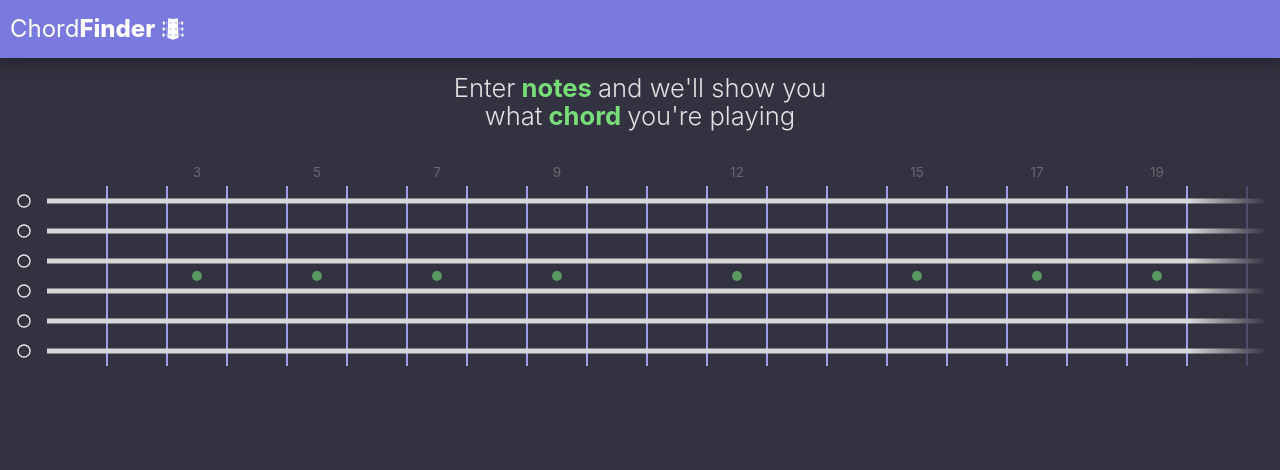
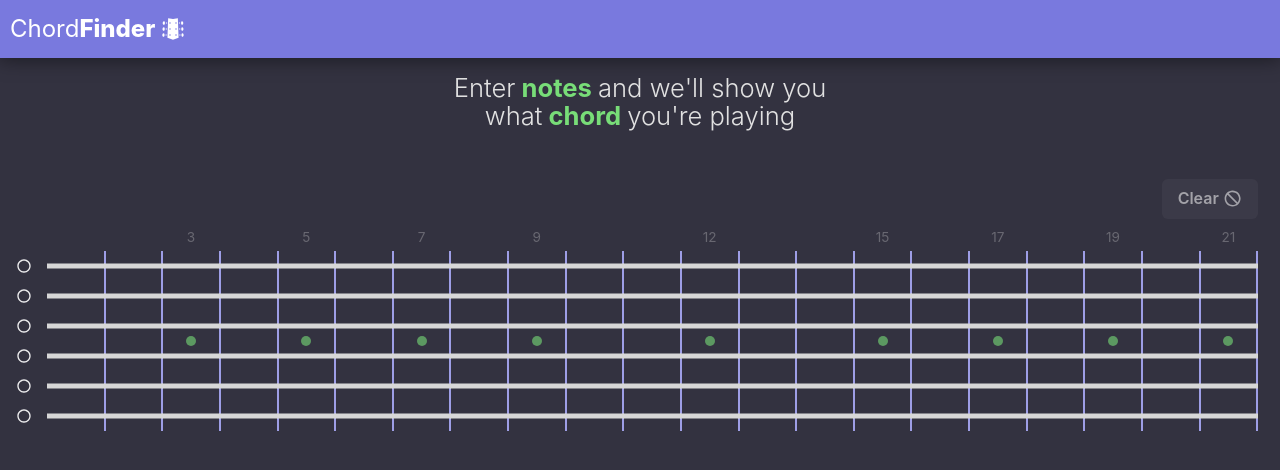
Before and after one commit to tylertierney/chordfinder, a Next.js app: page / in a window 1280 px wide. Shown: the top 470 px of the page. Built offline with nearby package versions, Linux system fonts and the light colour scheme.

Commit message:
Added clear all button and state function

```diff
--- a/components/Fretboard/Fretboard.module.css
+++ b/components/Fretboard/Fretboard.module.css
@@ -1,11 +1,12 @@
 .controllerContainer {
   width: 100%;
   max-width: 100%;
-  padding: 40px 40px 16px 0px;
+  padding: 40px 22px 16px 0px;
   overflow-x: scroll;
   position: relative;
   display: flex;
-  height: 280px;
+  height: 340px;
+  flex-direction: column;
 }
 
 .controllerContainer::-webkit-scrollbar {
@@ -24,14 +25,12 @@
 
 .controllerRightFade {
   position: fixed;
-  height: 100%;
   width: 90px;
   background: linear-gradient(
     90deg,
     rgba(116, 116, 116, 0) 0%,
     rgba(51, 50, 64, 1) 85%
   );
-  top: 0;
   right: 0;
 }
 
@@ -40,3 +39,29 @@
   width: 60px;
   min-width: 60px;
 }
+
+.controllerToolbar {
+  width: 100%;
+  height: 25px;
+  display: flex;
+  justify-content: flex-end;
+  align-items: center;
+  margin-bottom: 40px;
+  position: sticky;
+  top: 0;
+  left: 0;
+  background-color: var(--backgroundColor);
+}
+
+.clearAllBtn {
+  transition: 0.2s ease-in-out;
+  opacity: 0.55;
+}
+.clearAllBtn:active {
+  transform: translate(1px, 2px);
+  opacity: 0.9;
+}
+
+.clearAllBtn:hover {
+  opacity: 0.9;
+}
--- a/components/Fretboard/Fretboard.tsx
+++ b/components/Fretboard/Fretboard.tsx
@@ -1,5 +1,9 @@
 import String, { StringType } from "../String/String";
 import styles from "./Fretboard.module.css";
+import { Button } from "@chakra-ui/react";
+import React, { useRef } from "react";
+import { NotAllowedIcon } from "@chakra-ui/icons";
+import { clearFretboard } from "../../helperFunctions";
 
 interface FretboardProps {
   fretboardState: StringType[];
@@ -10,6 +14,8 @@ const Fretboard: React.FC<FretboardProps> = ({
   fretboardState,
   setFretboardState,
 }) => {
+  const fretboardContainerRef = useRef(null);
+
   const strings = fretboardState.map((string, index) => {
     return (
       <String
@@ -22,10 +28,47 @@ const Fretboard: React.FC<FretboardProps> = ({
     );
   });
 
+  const getFretboardPosition = (fretboardRef: any, topOrHeight: string) => {
+    if (!fretboardRef?.current) {
+      return null;
+    }
+
+    if (topOrHeight === "top") {
+      return fretboardRef.current.getBoundingClientRect().top;
+    }
+
+    if (topOrHeight === "height") {
+      return fretboardRef.current.getBoundingClientRect().height;
+    }
+  };
+
+  const clearFretboardNotes = (fretboardState: StringType[]) => {
+    setFretboardState(clearFretboard(fretboardState));
+  };
+
   return (
     <div className={styles.controllerContainer}>
-      <div className={styles.fretboardContainer}>{strings}</div>
-      <div className={styles.controllerRightFade}></div>
+      <div className={styles.controllerToolbar}>
+        <Button
+          color="white"
+          _focus={{ outline: "none" }}
+          className={styles.clearAllBtn}
+          onClick={() => clearFretboardNotes(fretboardState)}
+        >
+          Clear&nbsp;
+          <NotAllowedIcon fontSize="1.2rem" />
+        </Button>
+      </div>
+      <div ref={fretboardContainerRef} className={styles.fretboardContainer}>
+        {strings}
+      </div>
+      <div
+        style={{
+          top: getFretboardPosition(fretboardContainerRef, "top"),
+          height: getFretboardPosition(fretboardContainerRef, "height"),
+        }}
+        className={styles.controllerRightFade}
+      ></div>
       <div className={styles.fretboardRightSpacer}></div>
     </div>
   );
--- a/components/Greeting/Greeting.tsx
+++ b/components/Greeting/Greeting.tsx
@@ -10,7 +10,7 @@ const Greeting = () => {
     >
       <Text
         lineHeight="1.1"
-        fontSize="1.6rem"
+        fontSize={["1.35rem", "1.4rem", "1.6rem"]}
         fontWeight="light"
         textAlign="center"
         maxW="75%"
--- a/components/Note/Note.tsx
+++ b/components/Note/Note.tsx
@@ -65,8 +65,8 @@ const Note: React.FC<NoteProps> = ({
       className={styles.note}
       borderColor="brand.primary.800"
       onClick={() => updateSelectedNotes(active)}
-      onMouseEnter={() => setIsHovering(true)}
       onMouseLeave={() => setIsHovering(false)}
+      onMouseOver={() => setIsHovering(true)}
     >
       <span
         className={styles.fretNumber}
--- a/helperFunctions.ts
+++ b/helperFunctions.ts
@@ -83,6 +83,7 @@ export const chordDictionary: any = {
       ["C", "G", "C", "G", "E", "C"],
       ["C", "G", "E", "C", "G", "C"],
       ["mute", "mute", "C", "G", "C", "mute"],
+      ["mute", "E", "C", "G", "C", "mute"],
     ],
     min: [
       ["G", "Eb", "C", "G", "C", "mute"],
@@ -121,3 +122,17 @@ export const determineChord = (notesArr: string[]) => {
     }
   }
 };
+
+export const clearFretboard = (fretboardState: StringType[]) => {
+  let copyOfState = [...fretboardState];
+
+  for (let i = 0; i < copyOfState.length; i++) {
+    copyOfState[i].isMuted = false;
+    for (let j = 0; j < copyOfState[i].notes.length; j++) {
+      const note = copyOfState[i].notes[j];
+      note.value = false;
+    }
+  }
+
+  return copyOfState;
+};
```
